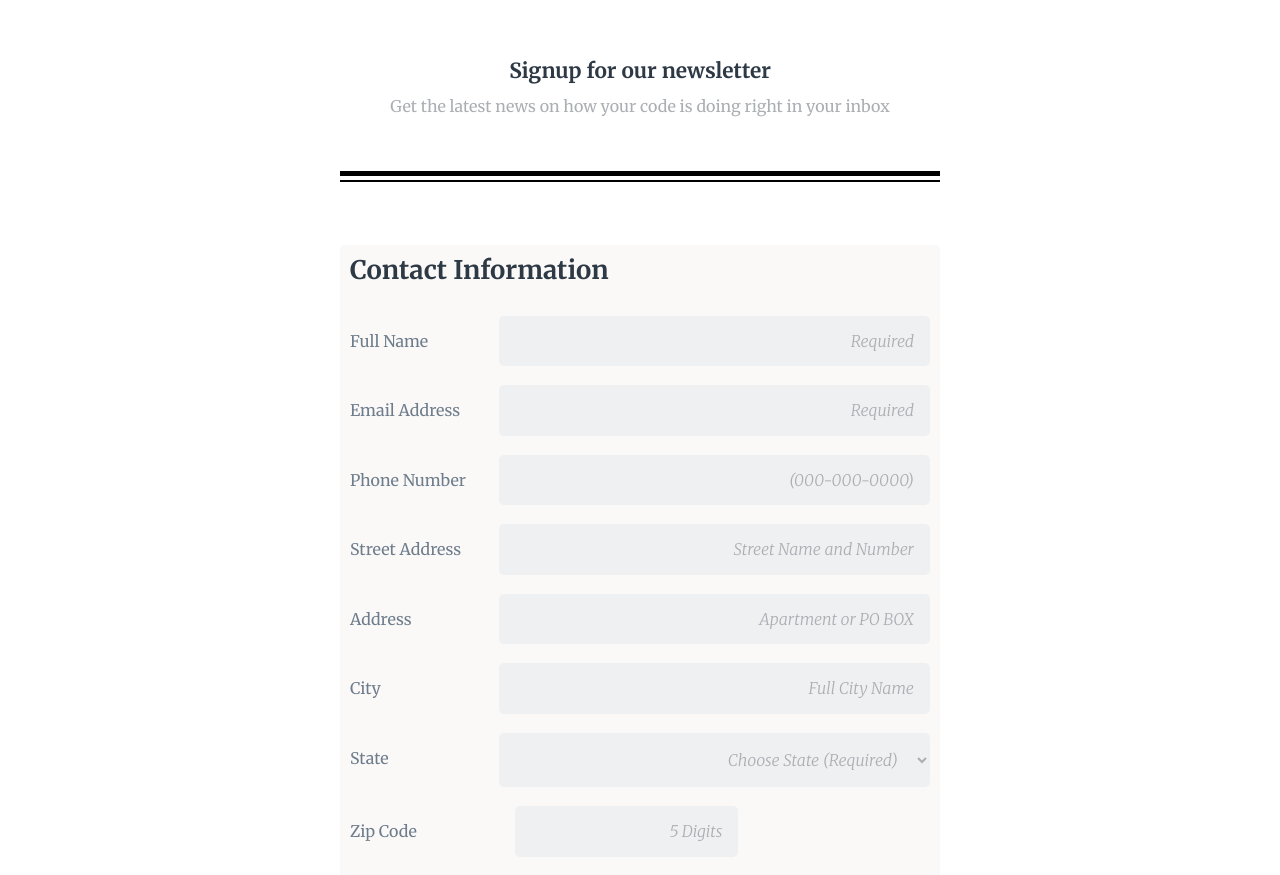
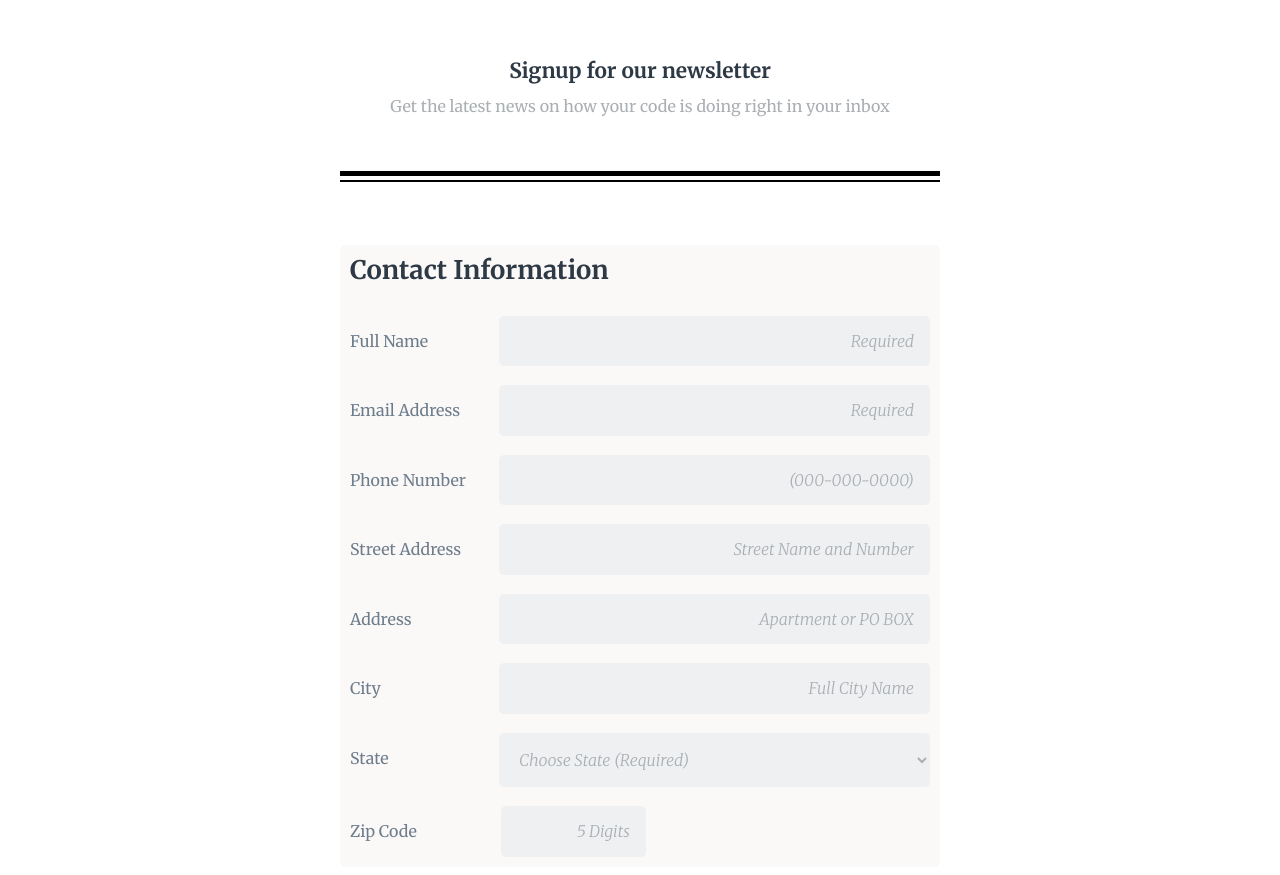
Before and after one commit to Rapidisimo/Project-3-Form, a plain HTML site: page index.html in a window 1280 px wide. Shown: the part 77-952 px from the top of the page. Drawn offline with Linux system fonts and the light colour scheme.

Commit message:
Adjusting width of zip form field.
Re-doing the way I was adjusting the with of the zip field in the form. Added a specific class for that section and used the with property as well.

```diff
--- a/css/styles.css
+++ b/css/styles.css
@@ -84,13 +84,25 @@ footer {
     border-radius: 5px;
     border: 0;
     background-color: rgb(239, 240, 241);
+}
+
+.zip-form-row {
+    display: flex;
+    flex-wrap: wrap;
+}
+.zip-form-row label {
+    flex-basis: 100%;
+    padding: 1em 1em 1em 0;
 
 }
-.form-row label#zippy {
-    flex-basis: 100%;
-}
-.form-row input#zip {
-    flex-basis: 50%;
+.zip-form-row input {
+    flex-basis: 25%;
+    width: 160px;
+    padding: 1em;
+    border-radius: 5px;
+    border: 0;
+    background-color: rgb(239, 240, 241);
+
 }
 
 .form-row label {
@@ -113,12 +125,18 @@ select:focus {
 }
 
 input::placeholder,
-textarea::placeholder,
-select:invalid {
+textarea::placeholder {
     font-style: italic;
     text-align: right;
     color: rgb(170, 175, 180);
 }
+select:invalid {
+    font-style: italic;
+    text-align: left;
+    color: rgb(170, 175, 180);
+}
+
+
 #user-states::placeholder,
 textarea::placeholder {
     text-align: left;
@@ -205,13 +223,6 @@ button {
         background-color: rgb(239, 240, 241);
 
     }
-    .form-row label#zippy {
-        flex: .39;
-    }
-    .form-row input#zip {
-        flex: .25;
-    }
-
     .form-row label {
         padding: 1em 1em 1em 0;
     }
@@ -225,4 +236,22 @@ button {
         border: solid 1px rgb(70, 105, 139);
     }
 
+    .zip-form-row {
+        display: flex;
+    }
+    .zip-form-row label {
+        flex-basis: 26%;
+        padding: 1em 1em 1em 0;
+
+    }
+    .zip-form-row input {
+        flex-basis: 25%;
+        width: 100px;
+        padding: 1em;
+        border-radius: 5px;
+        border: 0;
+        background-color: rgb(239, 240, 241);
+
+    }
+
 }
--- a/index.html
+++ b/index.html
@@ -104,7 +104,7 @@
                         <option value="WY">Wyoming</option>
                     </select>
                 </div>
-                <div class="form-row">
+                <div class="zip-form-row">
                     <label for="zip" id="zippy">Zip Code</label>
                     <input type="text" maxlength="5" name="user-zip" id="zip" placeholder="5 Digits">
                 </div>
```
